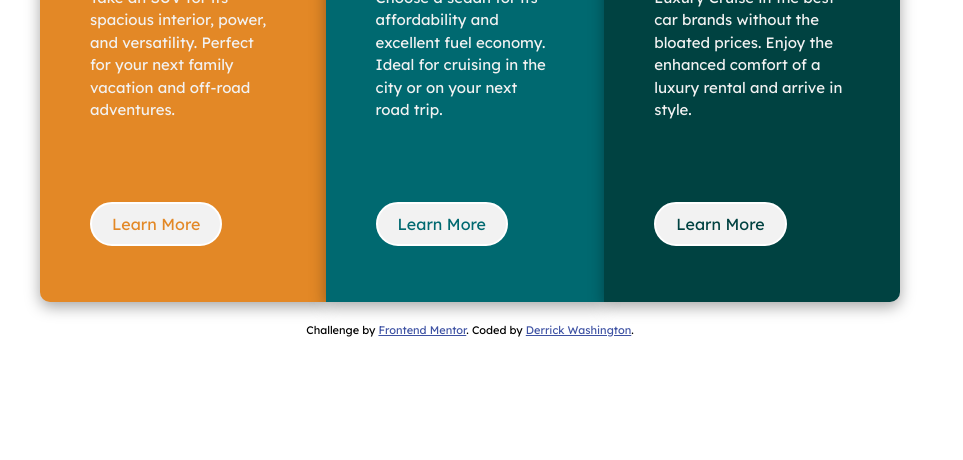
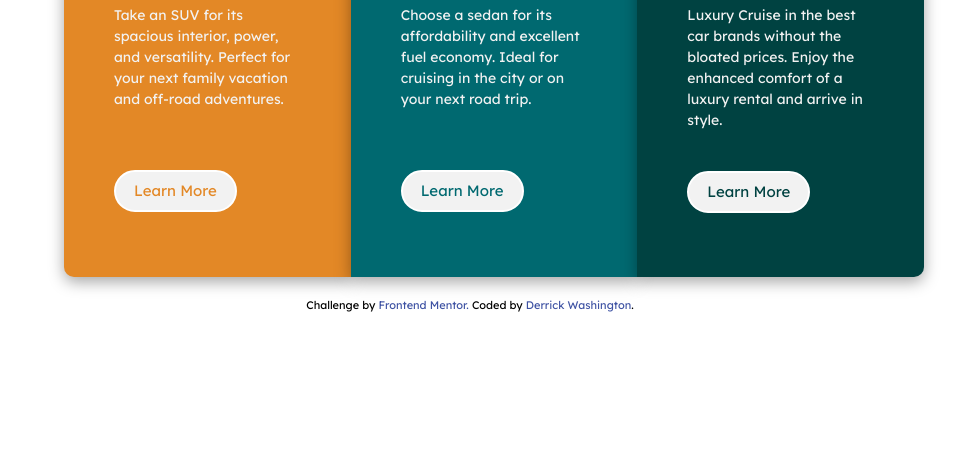
Before and after one commit to Dwash71/3-column-preview-card-component-main, a plain HTML site: page index.html in a window 1280 px wide. Shown: the part 340-800 px from the top of the page, without its empty margins (170-1133 px from the left). Drawn offline with Linux system fonts and the light colour scheme.

Commit message:
changes with responsiveness

```diff
--- a/index.html
+++ b/index.html
@@ -23,7 +23,7 @@
           <img src="./images/icon-sedans.svg" alt="sedan car" />
 
           <div class="card-info">
-            <h2 class="title">SEDANS</h2>
+            <h1 class="title">SEDANS</h1>
 
             <p class="card-detail">
               Take an SUV for its spacious interior, power, and versatility.
@@ -53,7 +53,7 @@
           <div class="card-info">
             <h2 class="title">LUXURY</h2>
 
-            <p class="card-detail">
+            <p class="card-detail luxury">
               Luxury Cruise in the best car brands without the bloated prices.
               Enjoy the enhanced comfort of a luxury rental and arrive in style.
             </p>
@@ -66,9 +66,12 @@
     <footer>
       <div class="attribution">
         Challenge by
-        <a href="https://www.frontendmentor.io?ref=challenge" target="_blank"
-          >Frontend Mentor</a
-        >. Coded by <a href="https://github.com/Dwash71">Derrick Washington</a>.
+        <a
+          class="link"
+          href="https://www.frontendmentor.io?ref=challenge"
+          target="_blank"
+          >Frontend Mentor. </a
+        >Coded by <a href="https://github.com/Dwash71">Derrick Washington</a>.
       </div>
     </footer>
   </body>
--- a/style.css
+++ b/style.css
@@ -91,22 +91,25 @@ body {
   align-items: center;
   justify-content: center;
   background: --very-light-gray-bg-head-btns;
+  font-family: var(--ff-ld);
   min-height: calc(100vh - 1);
-  font-family: var(--ff-ld);
+  min-width: 100vh;
 }
 
 .card-container {
   display: flex;
   justify-content: center;
-  margin-bottom: 15px;
+  align-items: center;
   margin: 0 auto;
-  padding: 20px;
+  margin-bottom: 0.9375rem;
+  padding: 1.25rem;
   max-width: 960px;
 }
 
 .cards {
   box-shadow: rgba(0, 0, 0, 0.35) 0px 5px 15px;
-  padding: 30px;
+  width: 600px;
+  padding: 1.875rem;
 }
 .sedan {
   background: var(--bright-orange);
@@ -142,18 +145,18 @@ body {
 .card-detail {
   margin-bottom: 2rem;
   font-family: var(--ff-ld);
-  font-size: 15px;
+  font-size: 0.9375rem;
   line-height: 1.5;
 }
 
 .btns {
   background: var(--very-light-gray-bg-head-btns);
-  padding: 8px 20px;
-  border-radius: 30px;
+  padding: 8px 1.25rem;
+  border-radius: 1.875rem;
   border: 2px solid #fff;
   cursor: pointer;
   transition: all 0.4s ease-in-out;
-}
+  }
 
 .btns.sedan {
   color: var(--bright-orange);
@@ -172,35 +175,129 @@ body {
 }
 
 .attribution {
-  font-size: 11px;
+  font-size: 0.6875rem;
   text-align: center;
 }
 .attribution a {
   color: hsl(228, 45%, 44%);
+  text-decoration: none;
 }
 
-@media (min-width: 992px) {
+@media (min-width: 1070px) {
   .card-container {
-    display: flex;
-    align-items: center;
-    justify-content: center;
-    /* min-height: 100vh; */
-    max-width: 900px;
+    max-width: 980px;
     margin: auto;
-  }
+   }
   .cards {
     height: 500px;
     padding: 50px;
   }
+  .title {
+    font-size: 2rem;
+  }
   .card-detail {
     margin-bottom: 80px;
+    font-size: 15px;
   }
-}
+  .btns {
+    padding: 8px 20px;
+    font-size: 15px;
+  }
+ }
 
-@media (max-width: 375px) {
+@media (min-width: 900px) {
   .card-container {
+    max-width: 950px;
+    margin: auto;
+   }
+  .cards {
+    height: 500px;
+    padding: 50px;
+  }
+  .title {
+    font-size: 1.8rem;
+  }
+  .card-detail {
+    margin-bottom: 80px;
+    font-size: 15px;
+  }
+  .btns {
+    padding: 8px 18px;
+    font-size: 15px;
+  }
+ }
+ @media (min-width: 650px) {
+  .card-container {
+    max-width: 900px;
+    margin: auto;
+   }
+  .cards {
+    height: 450px;
+    padding: 50px;
+  }
+  .title {
+    font-size: 1.8rem;
+  }
+  .card-detail {
+    margin-bottom: 60px;
+    font-size: 12px;
+  }
+  .btns {
+    padding: 8px 18px;
+    font-size: 15px;
+  }
+ }
+ @media (min-width: 500px) {
+  .card-container {
+    max-width: 900px;
+    margin: auto;
+    margin-left: 48px;
+   }
+  .cards {
+    height: 450px;
+    padding: 50px;
+  }
+  .title {
+    font-size: 2rem;
+  }
+  .card-detail {
+    margin-bottom: 60px;
+    font-size: 14px;
+  }
+  .card-detail.luxury {
+    margin-bottom: 40px;
+  }
+  .btns {
+    padding: 8px 18px;
+    font-size: 15px;
+  }
+ }
+
+@media (max-width: 495px) {
+    .card-container {
     display: flex;
     flex-direction: column;
+    margin: 0 auto;
+    margin-top: 1700px;
+    margin-right: 10px;
+    width: 300px;
+  }
+  .cards {
+    height: 800px;
+    padding: 80px;
+  }
+  .card-detail {
+    margin-bottom: 100px;
+    font-size: 28px;
+  }
+
+  .cards img {
+    width: 120px;
+    height: 80px;
+  }
+
+  .title {
+    font-size: 3.5rem;
   }
   .cards.sedan {
     border-radius: 0.625rem 0.625rem 0 0;
@@ -210,17 +307,14 @@ body {
     border-radius: 0 0 0.625rem 0.625rem;
   }
   .card-title {
-    margin: 15px;
-  }
-
-  .card-detail {
-    margin: 15px 0 20px 0;
+    margin: 0.9375rem;
   }
 
   .btns {
-    padding: 10px 20px;
-    font-size: 10px;
+    padding: 1rem 2.5rem;
+    font-size: 1.5rem;
     margin-bottom: 1rem;
+    border-radius: 2.5rem;
   }
 
   .btns:hover {
@@ -228,4 +322,12 @@ body {
     color: var(--very-light-gray-bg-head-btns);
     border: 2px solid var(--very-light-gray-bg-head-btns);
   }
+  .attribution {
+    margin-right: 5px;
+    font-size: 20px;
+    margin-bottom: 1.5rem;
+  }
+  .attribution a {
+    text-align: center;
+  }
 }
```
